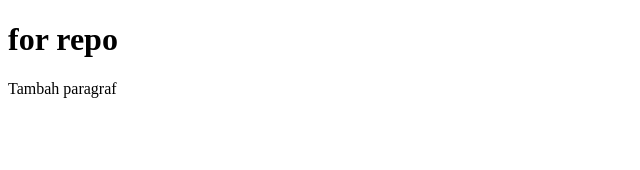
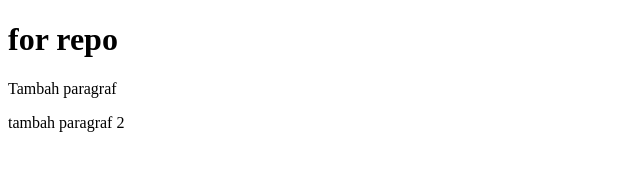
Before and after one commit to C4N9R4/web-git-coba2, a plain HTML site: page index.htm in a window 1280 px wide. Shown: the whole page, without its empty margins (0-640 px from the left). Drawn offline with Linux system fonts and the light colour scheme.

Commit message:
manambahkan paragraf ke 2

```diff
--- a/index.htm
+++ b/index.htm
@@ -8,5 +8,6 @@
   <body>
     <h1>for repo</h1>
     <p>Tambah paragraf</p>
+    <p>tambah paragraf 2</p>
   </body>
 </html>
```
